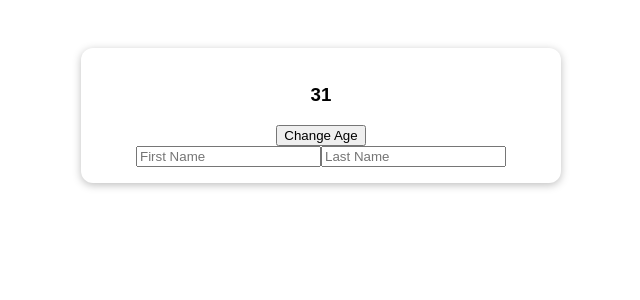
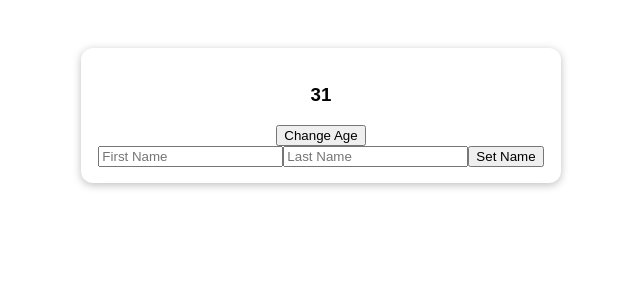
Before and after one commit to vitaminjeff/MaximilianCompositionApiLecture, a Vue app: page / in a window 1280 px wide. Shown: the top 300 px of the page, without its empty margins (319-959 px from the left). Built offline with nearby package versions, Linux system fonts and the light colour scheme; the HTML template or start-up script is replaced by a standard one.

Commit message:
Use template refs, define lastNameInput ref, expose it in return object, bind to it from dom element with ref attribute, access with .value.value syntax, nice!

```diff
--- a/src/App.vue
+++ b/src/App.vue
@@ -5,7 +5,8 @@
     <button @click="setAge">Change Age</button>
     <div>
       <input type="text" placeholder="First Name" v-model="firstName" />
-      <input type="text" placeholder="Last Name" v-model="lastName" />
+      <input type="text" placeholder="Last Name" ref="lastNameInput" />
+      <button @click="setLastName">Set Name</button>
     </div>
   </section>
 </template>
@@ -20,6 +21,7 @@
     // const uName = ref('Maximilian');
     const firstName = ref('');
     const lastName = ref('');
+    const lastNameInput = ref(null); // no differentiation between your own refs and refs you want to bind to a DOM element
     const uAge = ref(31);
 
     // uName.value is a readonly ref
@@ -51,6 +53,11 @@
       uAge.value = 33;
     }
 
+    function setLastName() {
+      // lastName.value = this.$refs.lastNameInput.value; // no access to this
+      lastName.value = lastNameInput.value.value; // access .value property of ref which is a pointer to <input /> element w/ a .value property
+    }
+
     // console.log(uAge, user);
 
     // console.log(uAge.value); // just a snapshot, no value watcher
@@ -77,7 +84,9 @@
       userAge: uAge,
       setAge: setNewAge,
       firstName,
-      lastName
+      // lastName,
+      lastNameInput,
+      setLastName
     };
   },
   // data() {
```
